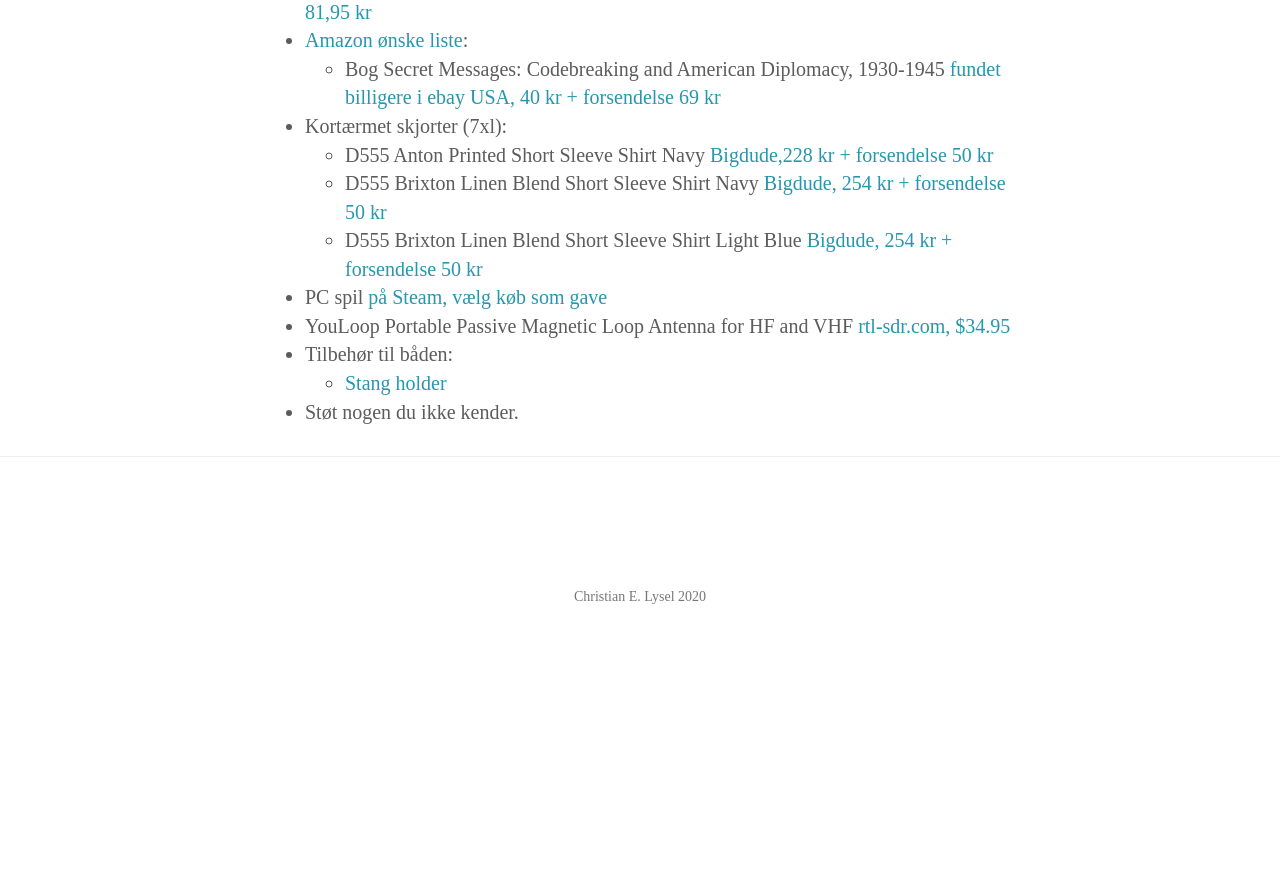
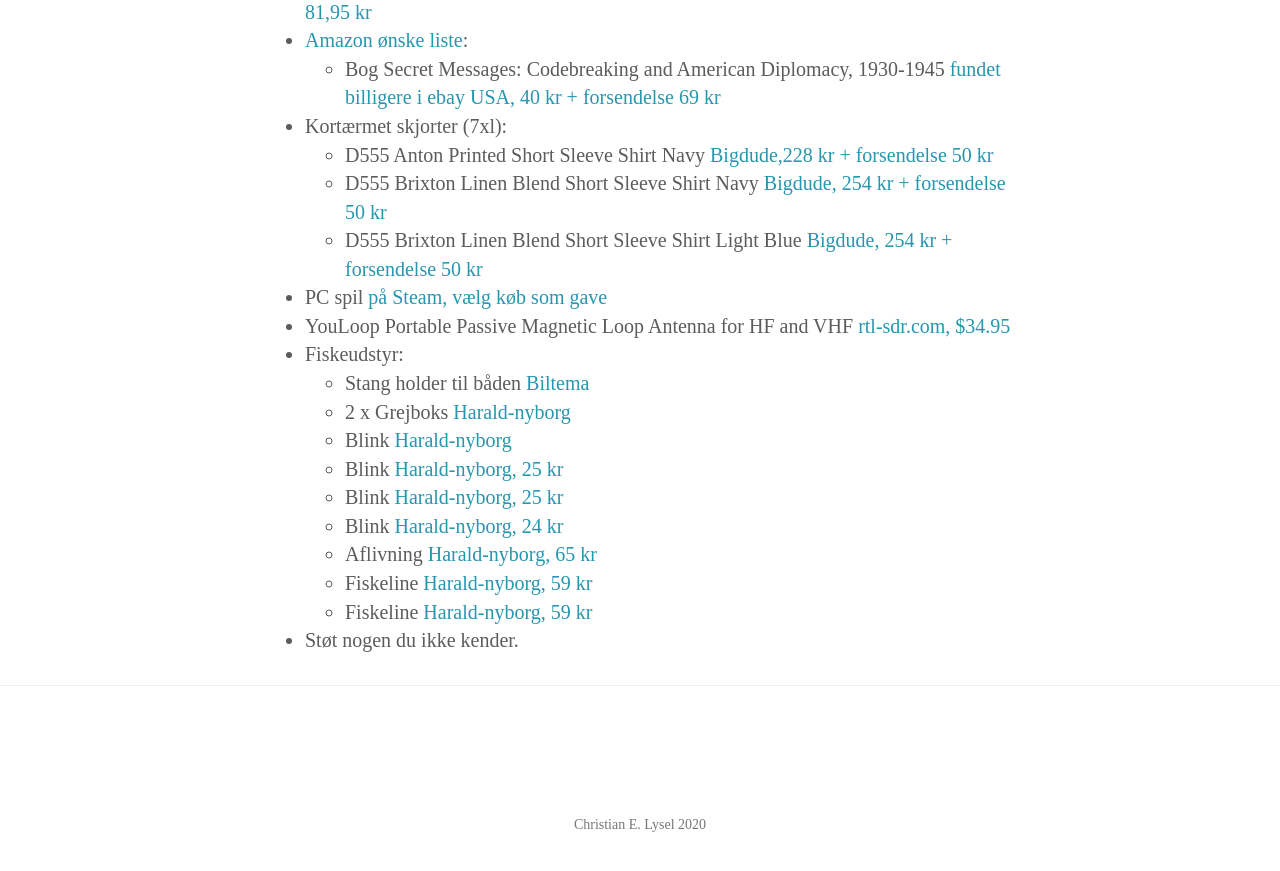
Before and after one commit to clysel/christian.lysel.net, a Jekyll site: the page built from gave.markdown, in a window 1280 px wide and 900 px high, scrolled down 721 px. Shown: the top 871 px of the window. Built offline with Jekyll 4.4.1, drawn with Linux system fonts in a browser that asks for light colours; before the commit the page ends 1393 px from its top, so only the background shows below that.

Commit message:
Update gave.markdown

```diff
--- a/gave.markdown
+++ b/gave.markdown
@@ -19,6 +19,14 @@
    * D555 Brixton Linen Blend Short Sleeve Shirt Light Blue [Bigdude, 254 kr + forsendelse 50 kr](https://www.bigdudeclothing.co.uk/d555-brixton-linen-blend-short-sleeve-shirt-light-blue/)
  * PC spil [på Steam, vælg køb som gave](https://store.steampowered.com/wishlist/profiles/76561197993716838/#sort=order)
  * YouLoop Portable Passive Magnetic Loop Antenna for HF and VHF [rtl-sdr.com, $34.95](https://www.rtl-sdr.com/buy-rtl-sdr-dvb-t-dongles/?add-to-cart=41564)
- * Tilbehør til båden:
-   * [Stang holder](https://www.biltema.dk/fritid/fiskeri/fiskerivarktoj/stangholder-2000037268)
+ * Fiskeudstyr:
+   * Stang holder til båden [Biltema](https://www.biltema.dk/fritid/fiskeri/fiskerivarktoj/stangholder-2000037268)
+   * 2 x Grejboks [Harald-nyborg](https://www.harald-nyborg.dk/produkt/grejboks-large)
+   * Blink [Harald-nyborg](https://www.harald-nyborg.dk/produkt/slim-spoon-5-cm-solv)
+   * Blink [Harald-nyborg, 25 kr](https://www.harald-nyborg.dk/produkt/stripper-spoon-17-g-rod-sort)
+   * Blink [Harald-nyborg, 25 kr](https://www.harald-nyborg.dk/produkt/stripper-spoon-17-g-pink)
+   * Blink [Harald-nyborg, 24 kr](https://www.harald-nyborg.dk/produkt/pilgrim-lure-18g-solv-bla)
+   * Aflivning [Harald-nyborg, 65 kr](https://www.harald-nyborg.dk/produkt/priest-metal-20-cm)
+   * Fiskeline [Harald-nyborg, 59 kr](https://www.harald-nyborg.dk/produkt/dam-fluorocarbon-0-20mm)
+   * Fiskeline [Harald-nyborg, 59 kr](https://www.harald-nyborg.dk/produkt/dam-fluorocarbon-0-30mm)
  * Støt nogen du ikke kender.
```
